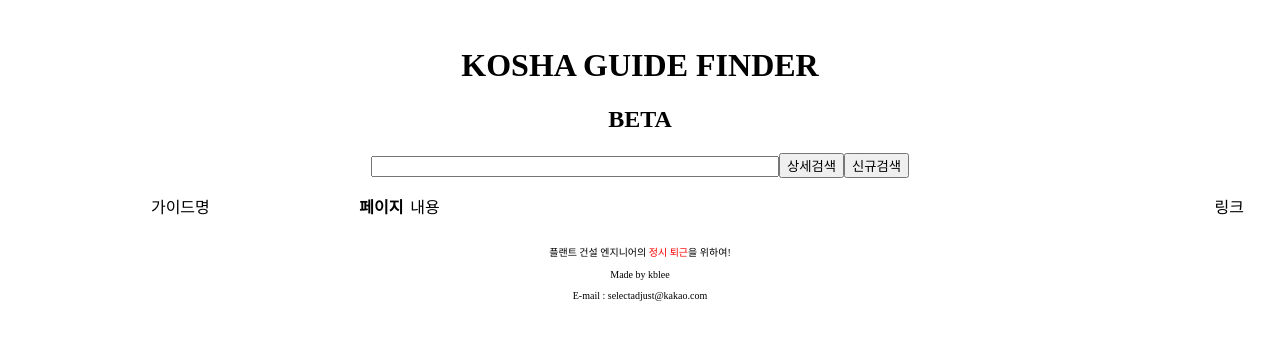
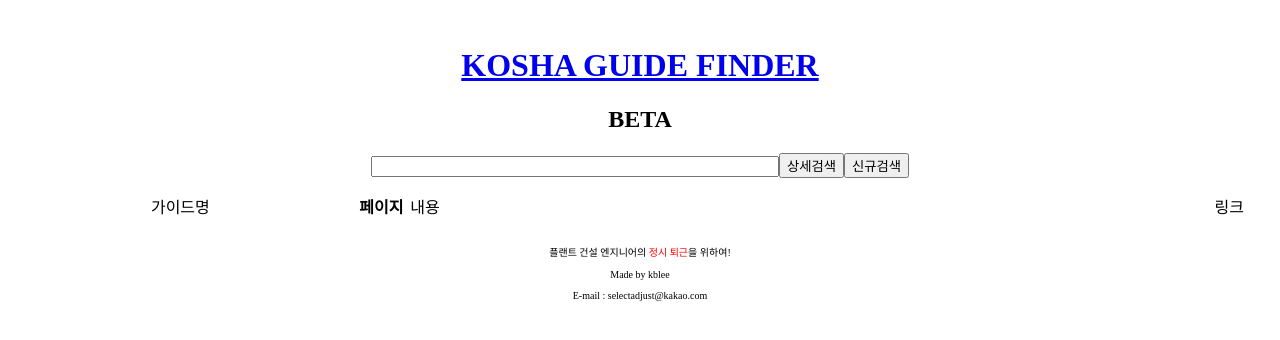
Before and after one commit to selectadjust/pehelper, a Flask app: template templates/home_find.html in a window 1280 px wide. Shown: the top 340 px of the page. Run offline with Flask 2, Linux system fonts and the light colour scheme; the template is opened without the code that fills it, so the values that code supplies are empty.

Commit message:
back to home

```diff
--- a/keyword recoder.txt
+++ b/keyword recoder.txt
@@ -1 +1 @@
-탱크밸브축적밸브토출밸브밸브축적밸브축적축적탱크밸브밸브밸브밸브탱크밸브밸브밸브밸브밸브밸브밸브밸브밸브밸브밸브a밸브밸브밸브밸브밸브탱크탱크탱크밸브탱크밸브밸브밸브밸브탱크탱크밸브밸브밸브탱크탱크탱크밸브밸브밸브밸브밸브밸브밸브밸브밸브밸브밸브밸브밸브밸브밸브밸브밸브밸브밸브밸브밸브밸브밸브밸브밸브밸브밸브압력설비밸브밸브
+탱크밸브축적밸브토출밸브밸브축적밸브축적축적탱크밸브밸브밸브밸브탱크밸브밸브밸브밸브밸브밸브밸브밸브밸브밸브밸브a밸브밸브밸브밸브밸브탱크탱크탱크밸브탱크밸브밸브밸브밸브탱크탱크밸브밸브밸브탱크탱크탱크밸브밸브밸브밸브밸브밸브밸브밸브밸브밸브밸브밸브밸브밸브밸브밸브밸브밸브밸브밸브밸브밸브밸브밸브밸브밸브밸브압력설비밸브밸브밸브밸브밸브밸브
--- a/templates/home_find.html
+++ b/templates/home_find.html
@@ -47,7 +47,7 @@
     </style>
 <body>
     <br>
-    <h1 style="text-align: center;">KOSHA GUIDE FINDER</h1>
+    <h1 style="text-align: center;"><a href="/">KOSHA GUIDE FINDER</a></h1>
     <h2 style="text-align: center;">BETA</h2>
     <div0 style="text-align:center;">
         <form method="POST" action="/detailfind">
```
Also changed, not shown: 1 other file.
